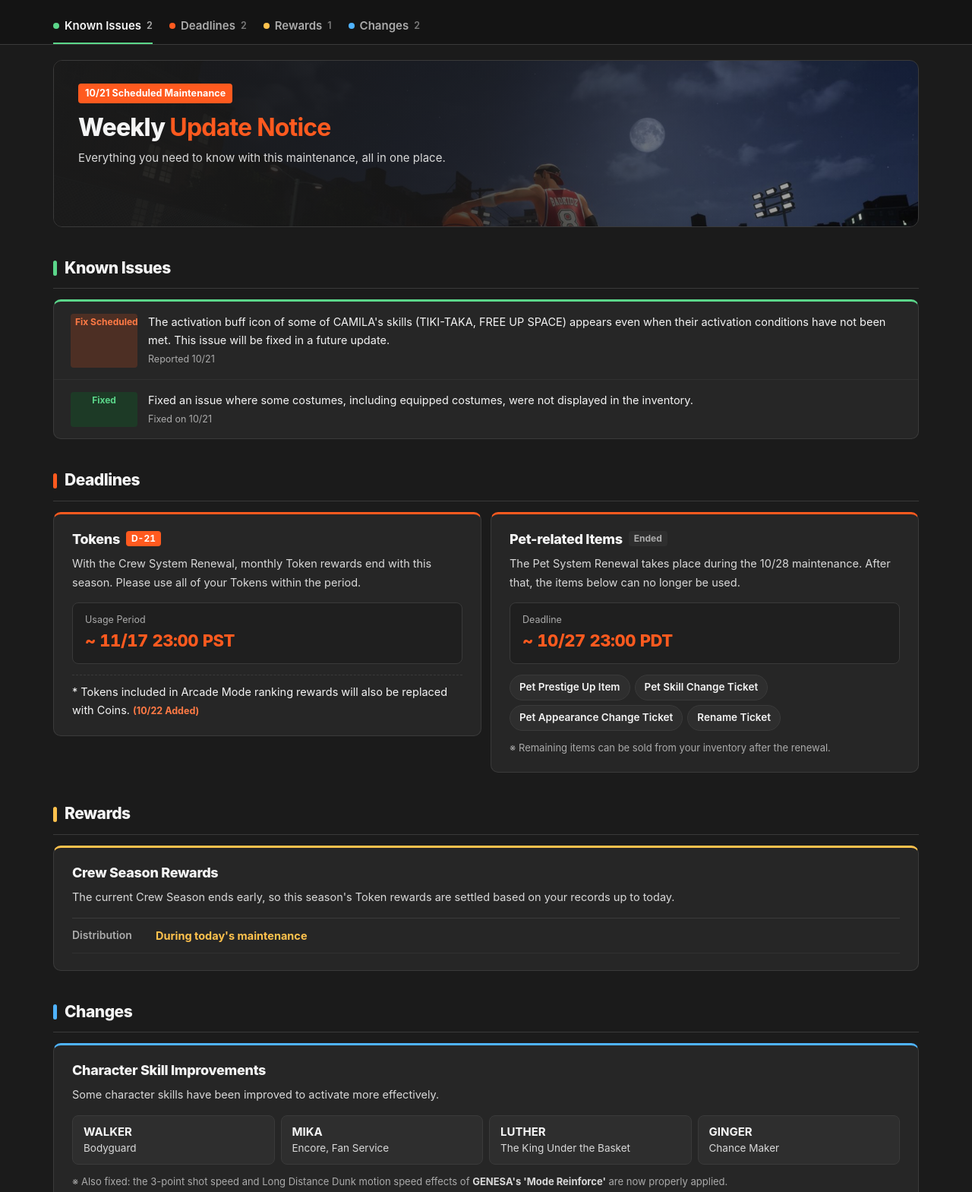
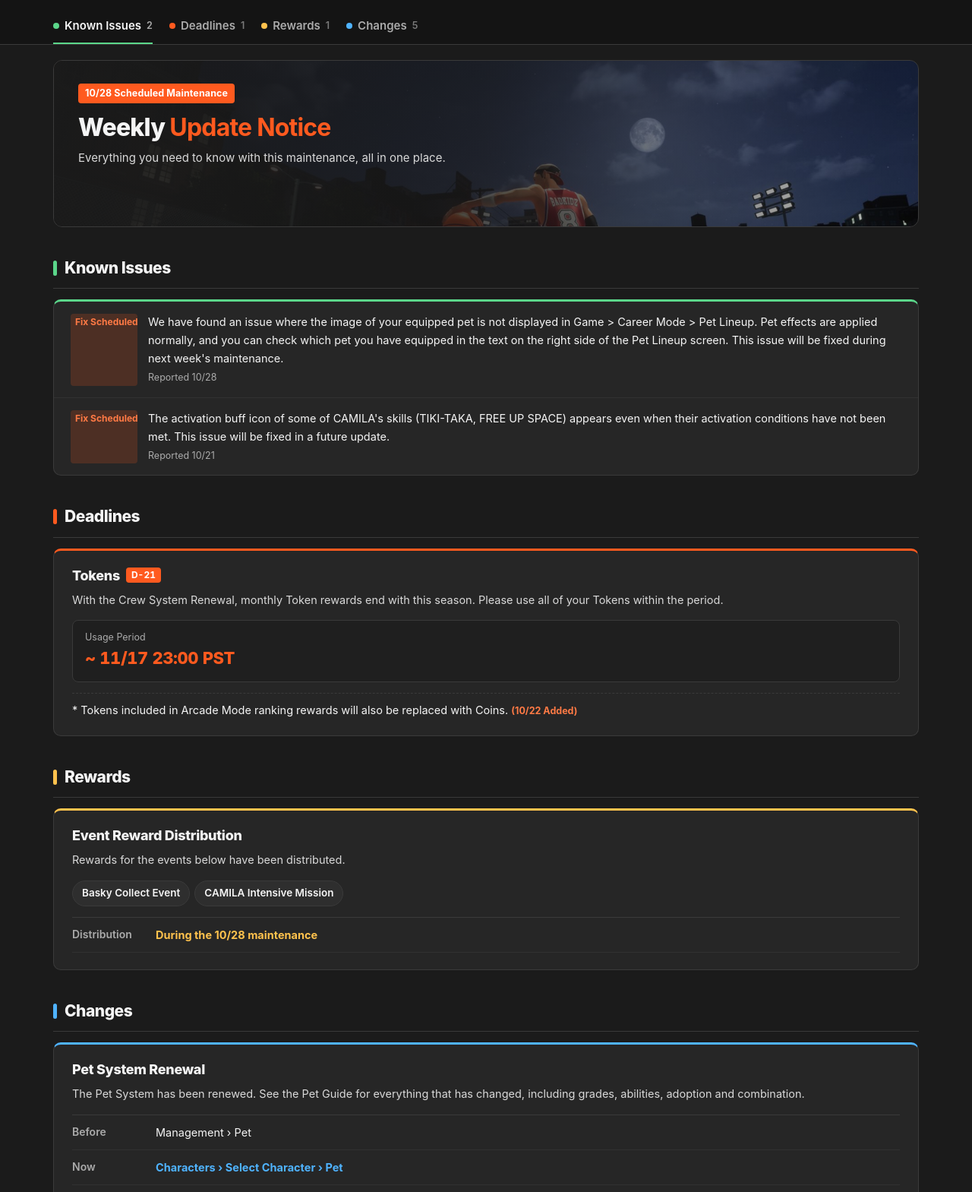
Before and after one commit to 3on3-notice/3on3-notice.github.io, a plain HTML site: page index.html in a window 1280 px wide. Shown: the part 46-1615 px from the top of the page at 76% size. Drawn offline with Linux system fonts and the light colour scheme; a web font is replaced by a local one.

Commit message:
2026-10-29 update notice

```diff
--- a/data.js
+++ b/data.js
@@ -1,105 +1,123 @@
 // 공지 내용. 나중엔 구글 시트에서 읽어 오도록 바꾼다. 언어별로 칸 구성이 다를 수 있다.
 // 칸은 sec(주제)로 묶는다: deadline 기한 / reward 보상·환급 / change 변경 사항. issues 는 확인된 이슈.
-// deadline 은 UTC ISO. 크루 11/18 16:00 KST = 07:00Z, 펫 10/28 15:00 KST = 06:00Z
+// deadline 은 UTC ISO. 토큰 11/18 16:00 KST = 07:00Z
+// 10/28 출처: 10/28 정기 점검 공지, 커리어 모드 펫 이미지 공지, 베스트 셀러 팬 박스 구성품 변경 공지, 펫 퀵 가이드
+// 이벤트·신상품(로그인·접속 유지·쇼핑 스프리·5성 완성 DLC·카드팩)은 배너·공지 몫이라 칸에 넣지 않는다. 토큰 기한은 아직 남아 이어 둔다.
 window.NOTICE = {
-  updated: "2026-10-22",
+  updated: "2026-10-29",
   kr: {
-    eyebrow: "3on3 FreeStyle · 10/21 정기 점검", title: ["금주 ", "업데이트 안내"],
+    eyebrow: "3on3 FreeStyle · 10/28 정기 점검", title: ["금주 ", "업데이트 안내"],
     lead: "금번 점검과 함께 확인하셔야 할 안내를 한 곳에 모았습니다.",
     secs: { deadline: "기한 안내", reward: "보상 · 환급", change: "변경 사항", issues: "확인된 이슈" },
     left: "남음", ended: "종료", d: "일", h: "시간", m: "분",
     foot: "앞으로도 이용자분들께서 불편을 겪지 않도록 최선을 다하겠습니다. 감사합니다.",
     issuesEmpty: "현재 확인된 이슈가 없습니다.", st: { checking: "확인 중", planned: "수정 예정", fixed: "수정 완료" }, added: "추가", dl: { found: "확인일", fixed: "수정일" },
     issues: [
-      { status: "planned", date: "10/21", text: "카밀라의 일부 특성(티키타카, 공간 확보)에서 발동 조건을 충족하지 않았는데도 발동 버프 아이콘이 뜨는 현상이 발견되었습니다. 해당 현상은 추후에 수정될 예정입니다." },
-      { status: "fixed", date: "10/21", text: "인벤토리 내 장착한 의상을 포함한 일부 의상이 노출되지 않던 현상이 수정되었습니다." }
+      { status: "planned", date: "10/28", text: "게임 - 커리어 모드 - 펫 라인업에서 장착한 펫의 이미지가 노출되지 않는 현상이 발견되었습니다. 펫 효과는 정상적으로 적용되며, 장착한 펫은 펫 라인업 화면 오른쪽의 텍스트로 확인하실 수 있습니다. 해당 현상은 차주 점검 시 수정될 예정입니다." },
+      { status: "planned", date: "10/21", text: "카밀라의 일부 특성(티키타카, 공간 확보)에서 발동 조건을 충족하지 않았는데도 발동 버프 아이콘이 뜨는 현상이 발견되었습니다. 해당 현상은 추후에 수정될 예정입니다." }
     ],
     cards: [
       { sec: "deadline", title: "토큰",
         desc: "크루 시스템 개편으로 매달 지급되던 토큰 보상이 이번 시즌을 끝으로 종료됩니다. 보유 중인 토큰은 기간 내 모두 사용해 주세요.",
         big: { k: "사용 기간", v: "~ 11/18 16:00 KST", deadline: "2026-11-18T07:00:00Z" },
         add: [{ date: "10/22", text: "아케이드 모드 랭킹 보상에 포함된 토큰도 코인으로 교체됩니다." }] },
-      { sec: "deadline", title: "펫 관련 아이템",
-        desc: "10/28 정기 점검에서 펫 시스템이 개편되며, 이후에는 아래 아이템을 사용하실 수 없습니다.",
-        big: { k: "사용 기한", v: "~ 10/28 15:00 KST", deadline: "2026-10-28T06:00:00Z" },
-        items: ["펫 등급 업 아이템", "펫 효과 변경 티켓", "펫 외형 변경 티켓", "펫 이름 변경 티켓"],
-        note: "개편 이후 남은 아이템은 인벤토리에서 판매하실 수 있습니다." },
-      { sec: "reward", title: "크루 시즌 보상 정산",
-        desc: "현재 크루 시즌이 조기 종료되어, 이번 시즌 토큰 보상을 금일까지의 기록 기준으로 정산합니다.",
-        rows: [["지급", "금일 점검 중", 1]] },
-      { sec: "reward", title: "PlayStation 한국 스토어 차액 환급",
-        desc: "가격이 변동된 기간 동안 대상 상품을 구매하신 분께 차액을 포인트로 환급해 드립니다. 불편을 드려 죄송합니다.",
-        rows: [["대상 기간", "10/6(화) 09:00 ~ 10/21(수) 15:59 KST"], ["지급", "금일 점검 중", 1]],
-        lbl: "환급 포인트 (상품 1개 구매당)",
-        grid2: [["1,100 포인트", "190 P"], ["550 포인트", "220 P"], ["270 포인트", "70 P"], ["155 포인트", "50 P"], ["얼티밋 포인트 번들", "190 P"], ["프리미엄 포인트 번들", "90 P"], ["올타임 마스터 패스", "50 P"]] },
-      { sec: "change", title: "캐릭터 특성 개선", wide: true,
-        desc: "일부 캐릭터의 특성이 더욱 효과적으로 발동되도록 개선되었습니다.",
-        chars: [["워커", "보디가드"], ["미카", "앵콜, 팬 서비스"], ["루더", "골밑의 제왕"], ["진저", "찬스메이커"]],
-        note: "함께 수정: <b>제네사 '모드 강화'</b>의 3점슛 속도 및 원거리 덩크 모션 속도 증가 효과가 정상 적용됩니다." },
-      { sec: "change", title: "펫 상점", wide: true,
-        desc: "실버 · 골드 · 플래티넘 켄넬은 10/28 펫 시스템 개편 이후 판매가 종료됩니다." }
+      { sec: "reward", title: "이벤트 보상 지급",
+        desc: "아래 이벤트의 보상이 지급되었습니다.",
+        items: ["바스키 콜렉트 이벤트", "카밀라 초월 미션"],
+        rows: [["지급", "10/28 점검 중", 1]] },
+      { sec: "change", title: "펫 시스템 개편", wide: true,
+        desc: "펫 시스템이 새롭게 개편되었습니다. 등급·능력·입양·조합 등 달라진 내용은 펫 가이드에서 한눈에 확인하실 수 있습니다.",
+        rows: [["기존 위치", "매니지먼트 › 펫"], ["변경 위치", "캐릭터 › 캐릭터 선택 › 펫", 1]],
+        note: "업데이트 이후 모든 펫의 장착이 해제되어 있으니, 새로운 메뉴에서 펫을 다시 장착해 주시기 바랍니다.",
+        link: { text: "펫 가이드 보기", href: "https://3on3-notice.github.io/pet/?lang=kr" } },
+      { sec: "change", title: "베스트 셀러 팬 박스 구성품 변경", wide: true,
+        desc: "펫 시스템 개편에 따라 베스트 셀러 팬 박스의 기존 펫 보상이 아래와 같이 변경되었습니다.",
+        swap: [{ g: "플래티넘", rows: [["토끼 우주인 UFO", "페이 구미호 헤어"], ["캔디 피냐타", "구미호 의상"], ["화이트 로봇청소기", "구미호 꼬리"]] },
+               { g: "골드", rows: [["골드 펫 뽑기 티켓", "10000 코인"], ["펫 효과 변경 티켓", "선택형 능력 카드 실버 박스 티켓 x5"]] }],
+        note: "이미 이벤트를 진행 중인 분들께도 동일하게 적용되며, 획득 확률은 변경되지 않습니다." },
+      { sec: "change", title: "포인트 2배 기회 초기화",
+        desc: "550 포인트를 2회 구매하시면, 다음 1,100 포인트 구매 시 2배 혜택을 다시 받으실 수 있습니다.",
+        note: "이미 1,100 포인트 2배 혜택을 받으신 분만 해당되며, 기존 진행도는 초기화되지 않습니다." },
+      { sec: "change", title: "로코 실속 팩",
+        desc: "로코 실속 팩의 판매가 종료되었습니다." },
+      { sec: "change", title: "버그 수정 및 기능 개선", wide: true,
+        list: ["캐릭터/크루 메뉴 최적화", "로비플레이 캐릭터 체험 8성 재능 적용"] }
     ]
   },
   en: {
-    eyebrow: "3on3 FreeStyle · 10/21 Scheduled Maintenance", title: ["Weekly ", "Update Notice"],
+    eyebrow: "3on3 FreeStyle · 10/28 Scheduled Maintenance", title: ["Weekly ", "Update Notice"],
     lead: "Everything you need to know with this maintenance, all in one place.",
     secs: { deadline: "Deadlines", reward: "Rewards", change: "Changes", issues: "Known Issues" },
     left: "left", ended: "Ended", d: "d", h: "h", m: "m", foot: "Thank you.",
     issuesEmpty: "There are no known issues at this time.", st: { checking: "Investigating", planned: "Fix Scheduled", fixed: "Fixed" }, added: "Added", dl: { found: "Reported", fixed: "Fixed on" },
     issues: [
-      { status: "planned", date: "10/21", text: "The activation buff icon of some of CAMILA's skills (TIKI-TAKA, FREE UP SPACE) appears even when their activation conditions have not been met. This issue will be fixed in a future update." },
-      { status: "fixed", date: "10/21", text: "Fixed an issue where some costumes, including equipped costumes, were not displayed in the inventory." }
+      { status: "planned", date: "10/28", text: "We have found an issue where the image of your equipped pet is not displayed in Game > Career Mode > Pet Lineup. Pet effects are applied normally, and you can check which pet you have equipped in the text on the right side of the Pet Lineup screen. This issue will be fixed during next week's maintenance." },
+      { status: "planned", date: "10/21", text: "The activation buff icon of some of CAMILA's skills (TIKI-TAKA, FREE UP SPACE) appears even when their activation conditions have not been met. This issue will be fixed in a future update." }
     ],
     cards: [
       { sec: "deadline", title: "Tokens",
         desc: "With the Crew System Renewal, monthly Token rewards end with this season. Please use all of your Tokens within the period.",
         big: { k: "Usage Period", v: "~ 11/17 23:00 PST", deadline: "2026-11-18T07:00:00Z" },
         add: [{ date: "10/22", text: "Tokens included in Arcade Mode ranking rewards will also be replaced with Coins." }] },
-      { sec: "deadline", title: "Pet-related Items",
-        desc: "The Pet System Renewal takes place during the 10/28 maintenance. After that, the items below can no longer be used.",
-        big: { k: "Deadline", v: "~ 10/27 23:00 PDT", deadline: "2026-10-28T06:00:00Z" },
-        items: ["Pet Prestige Up Item", "Pet Skill Change Ticket", "Pet Appearance Change Ticket", "Rename Ticket"],
-        note: "Remaining items can be sold from your inventory after the renewal." },
-      { sec: "reward", title: "Crew Season Rewards", wide: true,
-        desc: "The current Crew Season ends early, so this season's Token rewards are settled based on your records up to today.",
-        rows: [["Distribution", "During today's maintenance", 1]] },
-      { sec: "change", title: "Character Skill Improvements", wide: true,
-        desc: "Some character skills have been improved to activate more effectively.",
-        chars: [["WALKER", "Bodyguard"], ["MIKA", "Encore, Fan Service"], ["LUTHER", "The King Under the Basket"], ["GINGER", "Chance Maker"]],
-        note: "Also fixed: the 3-point shot speed and Long Distance Dunk motion speed effects of <b>GENESA's 'Mode Reinforce'</b> are now properly applied." },
-      { sec: "change", title: "Pet Shop", wide: true,
-        desc: "Silver, Gold and Platinum Kennels will no longer be sold after the 10/28 Pet System Renewal." }
+      { sec: "reward", title: "Event Reward Distribution",
+        desc: "Rewards for the events below have been distributed.",
+        items: ["Basky Collect Event", "CAMILA Intensive Mission"],
+        rows: [["Distribution", "During the 10/28 maintenance", 1]] },
+      { sec: "change", title: "Pet System Renewal", wide: true,
+        desc: "The Pet System has been renewed. See the Pet Guide for everything that has changed, including grades, abilities, adoption and combination.",
+        rows: [["Before", "Management › Pet"], ["Now", "Characters › Select Character › Pet", 1]],
+        note: "All pets have been unequipped with this update. Please equip your pets again in the new menu.",
+        link: { text: "View Pet Guide", href: "https://3on3-notice.github.io/pet/?lang=en" } },
+      { sec: "change", title: "Best Seller Fan Box Item Change", wide: true,
+        desc: "With the Pet System Renewal, the pet rewards in the Best Seller Fan Box have been changed as follows.",
+        swap: [{ g: "Platinum", rows: [["Rabbit Alien UFO", "Fei's Nine-tailed Fox Hair"], ["Candy Pinata", "Nine-tailed Fox Outfit"], ["White Robot Cleaner", "Nine-tailed Fox Tail"]] },
+               { g: "Gold", rows: [["Gold Pet Adoption Ticket", "10000 Coins"], ["Pet Skill Change Ticket", "Selectable Ability Card Silver Box Ticket x5"]] }],
+        note: "This change also applies to players who are already participating in the event, and the draw rates remain the same." },
+      { sec: "change", title: "Point Double Bonus Reset",
+        desc: "Buy 550 Points twice to unlock double points on your next 1,100 Point purchase.",
+        note: "Applies only to those who have already received the 1,100 Point double bonus. Your existing progress will not be reset." },
+      { sec: "change", title: "Loco Value Pack",
+        desc: "Sales of the Loco Value Pack have ended." },
+      { sec: "change", title: "Bug Fixes & Improvements", wide: true,
+        list: ["Optimized the Character/Crew menu", "Applied P8 Talents to the character trial in Lobby Play"] }
     ]
   },
   jp: {
-    eyebrow: "3on3 FreeStyle · 10/21 定期メンテナンス", title: ["今週の", "アップデート"],
+    eyebrow: "3on3 FreeStyle · 10/28 定期メンテナンス", title: ["今週の", "アップデート"],
     lead: "今回のメンテナンスとあわせてご確認いただきたいご案内をまとめました。",
     secs: { deadline: "期限のご案内", reward: "報酬", change: "変更点", issues: "確認されている不具合" },
     left: "残り", ended: "終了", d: "日", h: "時間", m: "分", leftFirst: true, foot: "ありがとうございます。",
     issuesEmpty: "現在確認されている不具合はありません。", st: { checking: "確認中", planned: "修正予定", fixed: "修正済み" }, added: "追加", dl: { found: "確認日", fixed: "修正日" },
     issues: [
-      { status: "planned", date: "10/21", text: "カミラの一部スキル（ティキタカ、空間確保）において、発動条件を満たしていないにもかかわらず発動バフアイコンが表示される現象が確認されました。本現象は今後修正される予定です。" },
-      { status: "fixed", date: "10/21", text: "インベントリで、装着中の衣装を含む一部の衣装が表示されない問題を修正いたしました。" }
+      { status: "planned", date: "10/28", text: "ゲーム - キャリアモード - ペットラインアップにて、装着中のペットの画像が表示されない現象が確認されました。ペットの効果は正常に適用され、装着中のペットはペットラインアップ画面右側のテキストでご確認いただけます。本現象は次回の定期メンテナンスにて修正される予定です。" },
+      { status: "planned", date: "10/21", text: "カミラの一部スキル（ティキタカ、空間確保）において、発動条件を満たしていないにもかかわらず発動バフアイコンが表示される現象が確認されました。本現象は今後修正される予定です。" }
     ],
     cards: [
       { sec: "deadline", title: "トークン",
         desc: "クルーシステム改編により、毎月配布していたトークン報酬は今シーズンをもって終了します。お持ちのトークンは期間内にすべてご使用ください。",
         big: { k: "使用期間", v: "～ 11/18 16:00 KST", deadline: "2026-11-18T07:00:00Z" },
         add: [{ date: "10/22", text: "アーケードモードのランキング報酬に含まれるトークンも、コインに置き換えられます。" }] },
-      { sec: "deadline", title: "ペット関連アイテム",
-        desc: "10/28の定期メンテナンスでペットシステムが改編され、以降は下記のアイテムをご使用いただけなくなります。",
-        big: { k: "使用期限", v: "～ 10/28 15:00 KST", deadline: "2026-10-28T06:00:00Z" },
-        items: ["ペットランクアップアイテム", "ペット効果変更チケット", "ペットの外見変更チケット", "ペットの名前変更チケット"],
-        note: "改編後に残ったアイテムは、インベントリで売却できます。" },
-      { sec: "reward", title: "クルーシーズン報酬の精算", wide: true,
-        desc: "現在のクルーシーズンが早期終了となるため、今シーズンのトークン報酬を本日までの記録をもとに精算します。",
-        rows: [["配布", "本日のメンテナンス中", 1]] },
-      { sec: "change", title: "キャラクタースキル改善", wide: true,
-        desc: "一部キャラクターのスキルがより効果的に発動するよう改善されました。",
-        chars: [["ウォーカー", "ボディーガード"], ["ミカ", "アンコール、ファンサービス"], ["ルーサー", "ゴールポストの帝王"], ["ジンジャー", "チャンスメーカー"]],
-        note: "あわせて修正：<b>ジェネーザ「モード強化」</b>の3ポイントシュート速度およびロングダンクのモーション速度増加効果が正常に適用されます。" },
-      { sec: "change", title: "ペットショップ", wide: true,
-        desc: "シルバー・ゴールド・プラチナケンネルは、10/28のペットシステム改編後に販売終了となります。" }
+      { sec: "reward", title: "イベント報酬の配布",
+        desc: "下記イベントの報酬を配布いたしました。",
+        items: ["バスキーコレクトイベント", "カミラ超越ミッション"],
+        rows: [["配布", "10/28のメンテナンス中", 1]] },
+      { sec: "change", title: "ペットシステムの改編", wide: true,
+        desc: "ペットシステムが改編されました。等級・能力・入手・合成など変更内容は、ペットガイドでひと目でご確認いただけます。",
+        rows: [["変更前", "マネジメント › ペット"], ["変更後", "キャラクター › キャラクター選択 › ペット", 1]],
+        note: "アップデート後、すべてのペットの装着が解除されていますので、新しいメニューからペットを再度装着してください。",
+        link: { text: "ペットガイドを見る", href: "https://3on3-notice.github.io/pet/?lang=jp" } },
+      { sec: "change", title: "ベストセラー ファンボックスの構成品変更", wide: true,
+        desc: "ペットシステムの改編に伴い、ベストセラー ファンボックスのペット報酬が下記のとおり変更されました。",
+        swap: [{ g: "プラチナ", rows: [["ウサギの宇宙飛行士UFO", "ペイ九尾の狐ヘア"], ["キャンディピニャータ", "九尾の狐衣装"], ["ホワイトロボット掃除機", "九尾の狐のしっぽ"]] },
+               { g: "ゴールド", rows: [["ゴールドペット養子縁組チケット", "10000コイン"], ["ペット効果変更チケット", "選択式能力カードシルバーボックスチケット x5"]] }],
+        note: "すでにイベントを進行中の方にも同様に適用され、獲得確率に変更はありません。" },
+      { sec: "change", title: "ポイント2倍チャンスリセット",
+        desc: "550ポイントを2回購入すると、次回1,100ポイント購入時のポイント2倍チャンスがリセットされます。",
+        note: "すでに1,100ポイントの2倍特典を受けた方のみ対象で、既存の進行状況はリセットされません。" },
+      { sec: "change", title: "ロコお得パック",
+        desc: "ロコお得パックの販売は終了しました。" },
+      { sec: "change", title: "バグ修正および機能改善", wide: true,
+        list: ["キャラクター/クルーメニューの最適化", "ロビープレイのキャラクター体験に8星の才能を適用"] }
     ]
   }
 };
--- a/index.html
+++ b/index.html
@@ -111,6 +111,26 @@ button{font:inherit;color:inherit}
 .chars li{border:1px solid var(--line);border-radius:8px;background:var(--card2);padding:10px 14px;font-size:13.5px;color:var(--t2);line-height:1.5}
 .chars b{display:block;font-size:15px;font-weight:700;color:var(--t1)}
 
+/* 바뀌기 전 → 후 (펫 가이드 swap 과 같은 모양, 빗금 없이 흐린 글자) */
+.swap{display:grid;grid-template-columns:repeat(auto-fit,minmax(280px,1fr));gap:10px;margin-top:14px}
+.sg{border:1px solid var(--line);border-radius:8px;overflow:hidden}
+.sg h4{font-size:13px;font-weight:700;color:var(--t1);padding:8px 14px;background:var(--card2);border-bottom:1px solid var(--line)}
+.sg li{display:grid;grid-template-columns:minmax(0,1fr) 14px minmax(0,1fr);gap:8px;align-items:center;padding:9px 14px;font-size:14px;line-height:1.45}
+.sg li+li{border-top:1px solid var(--line2)}
+.sg li span{color:var(--t3)}
+.sg .ar{color:var(--t4);text-align:center}
+.sg b{font-weight:600;color:var(--t1)}
+
+/* 점 목록 */
+.list{margin-top:6px}
+.list li{position:relative;padding-left:14px;font-size:14.5px;color:var(--t1);line-height:1.7}
+.list li::before{content:"";position:absolute;left:2px;top:.78em;width:4px;height:4px;border-radius:50%;background:var(--c)}
+
+/* 바로가기 버튼 */
+.lnk{display:inline-flex;align-items:center;gap:2px;margin-top:14px;font-size:14px;font-weight:700;color:#fff;background:var(--or);border-radius:8px;padding:9px 14px 9px 16px;text-decoration:none}
+.lnk:hover{background:#E84E15}
+.lnk svg{width:16px;height:16px}
+
 /* 공지 후 덧붙인 내용: * 줄 */
 .add{margin-top:14px;border-top:1px dashed var(--line);padding-top:10px}
 .add li{font-size:14.5px;color:var(--t1);line-height:1.6}
@@ -214,7 +234,7 @@ const pick = () => { const q = qs.get("lang"); if (N[q]) return q;
 let L = pick();
 const col = s => `--c:var(--c-${s})`;
 
-/* 카드 하나: 제목(+D-N) → 설명 → 날짜 칸 → 칩 → 작은 칸 → 두 칸 목록 → 캐릭터 → ※ → * 덧붙임 */
+/* 카드 하나: 제목(+D-N) → 설명 → 날짜 칸 → 칩 → 작은 칸 → 두 칸 목록 → 캐릭터 → 전→후 → 점 목록 → ※ → 바로가기 → * 덧붙임 */
 function card(c, t) {
   const b = c.big;
   let h = `<div class="blk${c.wide ? " wide" : ""}" style="${col(c.sec)}"><div class="bh"><h3>${c.title || ""}</h3>${b && b.deadline ? `<span class="dd-badge" data-dl="${b.deadline}"></span>` : ""}</div>`;
@@ -225,7 +245,10 @@ function card(c, t) {
   if (c.lbl) h += `<p class="sub">${c.lbl}</p>`;
   if (c.grid2) h += `<ul class="pairs">${c.grid2.map(r => `<li><b>${r[0]}</b><em>${r[1]}</em></li>`).join("")}</ul>`;
   if (c.chars) h += `<ul class="chars">${c.chars.map(x => `<li><b>${x[0]}</b>${x[1]}</li>`).join("")}</ul>`;
+  if (c.swap) h += `<div class="swap">${c.swap.map(g => `<div class="sg"><h4>${g.g || ""}</h4><ul>${(g.rows || []).map(r => `<li><span>${r[0]}</span><i class="ar" aria-hidden="true">→</i><b>${r[1]}</b></li>`).join("")}</ul></div>`).join("")}</div>`;
+  if (c.list) h += `<ul class="list">${c.list.map(x => `<li>${x}</li>`).join("")}</ul>`;
   if (c.note) h += `<p class="note">※ ${c.note}</p>`;
+  if (c.link) h += `<div><a class="lnk" href="${c.link.href}">${c.link.text}<svg viewBox="0 0 24 24" fill="none" stroke="currentColor" stroke-width="2.4" stroke-linecap="round" stroke-linejoin="round" aria-hidden="true"><path d="M9 6l6 6-6 6"/></svg></a></div>`;
   if (c.add) h += `<ul class="add">${c.add.map(a => `<li>* ${a.text} <span>(${a.date} ${t.added || ""})</span></li>`).join("")}</ul>`;
   return h + "</div>";
 }
```
Also changed, not shown: archive/2026-10-29.js (added, +123 -0 lines).
